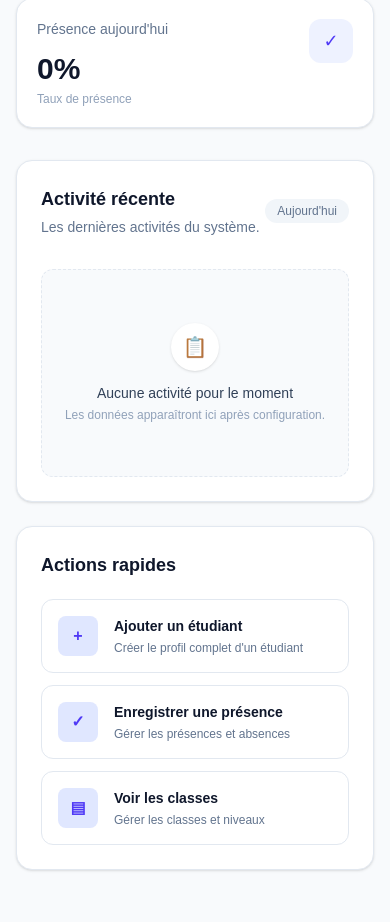
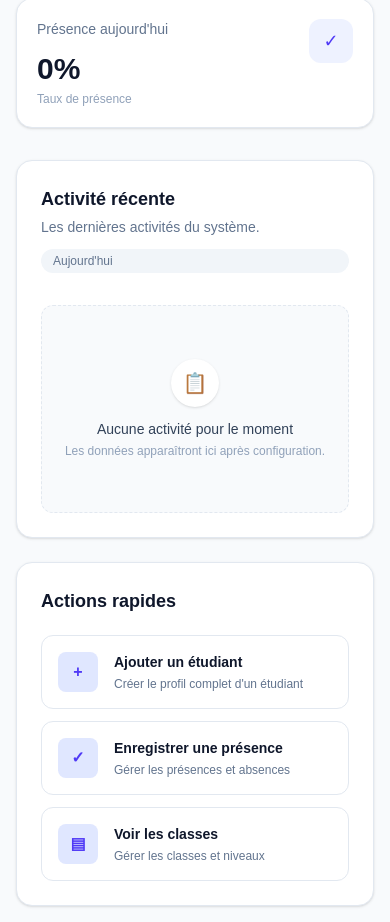
Before and after one commit to Oualilou/school-attendance, a Next.js app: page /dashboard in a window 390 px wide. Shown: the part 754-1676 px from the top of the page. Before the commit the page ends 1640 px from the top, so only its background shows below. Built offline with nearby package versions, Linux system fonts and the light colour scheme.

Commit message:
Polish dashboard mobile layout and JSX lint

```diff
--- a/app/dashboard/page.tsx
+++ b/app/dashboard/page.tsx
@@ -106,7 +106,7 @@
 
       <section className="grid gap-6 xl:grid-cols-3">
         <div className="min-w-0 rounded-2xl xl:col-span-2 border border-slate-200 bg-white p-6 shadow-sm">
-          <div className="flex items-center justify-between">
+          <div className="flex flex-col gap-3 sm:flex-row sm:items-center sm:justify-between">
             <div>
               <h2 className="text-lg font-semibold text-slate-900">
                 Activité récente
@@ -118,7 +118,7 @@
             </div>
 
             <span className="rounded-full bg-slate-100 px-3 py-1 text-xs font-medium text-slate-500">
-              Aujourd'hui
+              Aujourd&apos;hui
             </span>
           </div>
 
```
